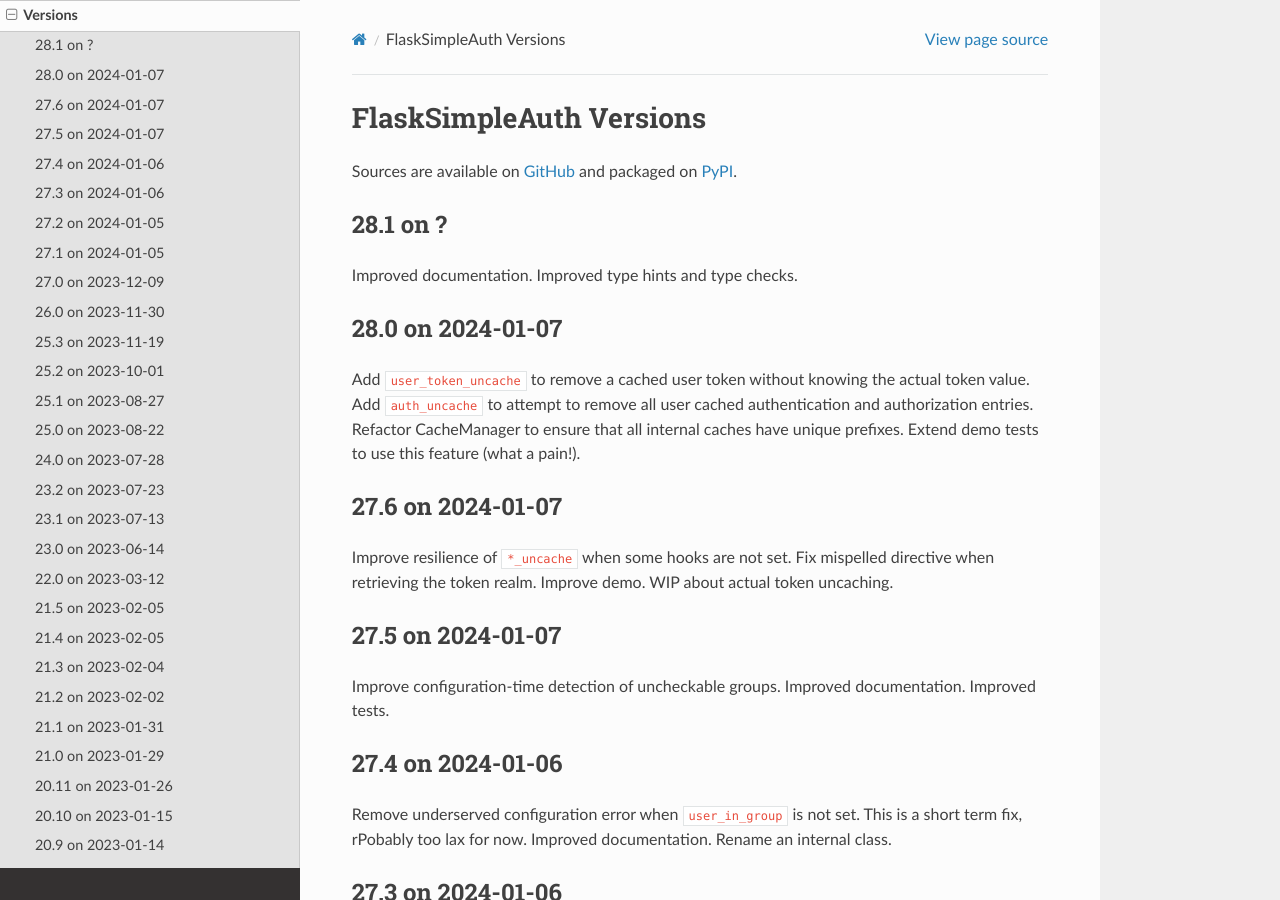
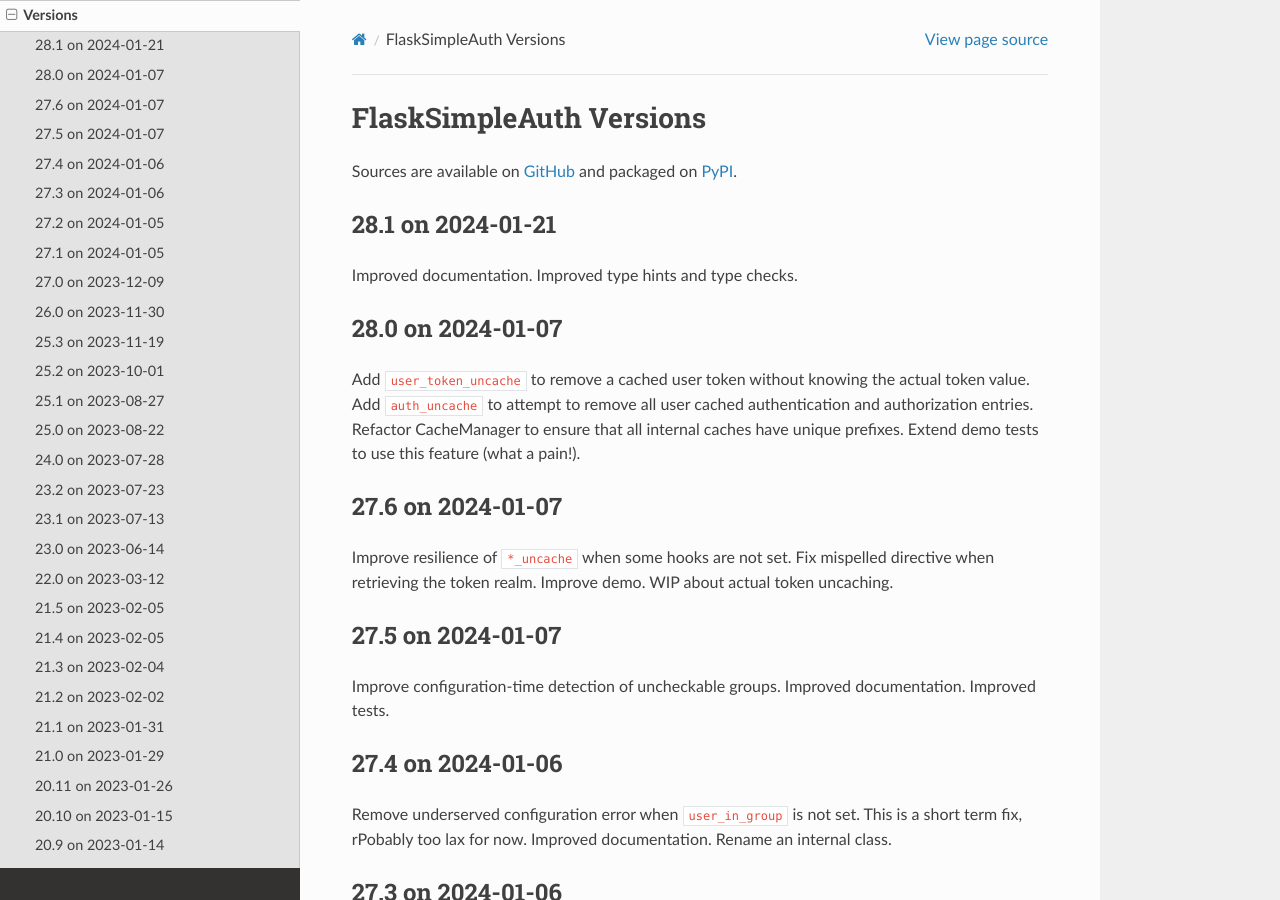
Before and after one commit to zx80/flask-simple-auth, a Sphinx documentation site: the page built from docs/VERSIONS.md, in a window 1280 px wide and 900 px high. Built offline with Sphinx 7.4.7 and the Read the Docs theme 2.0.0, drawn with Linux system fonts in a browser that asks for light colours; pages that are not in the unit, such as notebooks, are missing from menus.

Commit message:
will publish 28.1 today

```diff
--- a/docs/VERSIONS.md
+++ b/docs/VERSIONS.md
@@ -3,7 +3,7 @@
 Sources are available on [GitHub](https://github.com/zx80/flask-simple-auth)
 and packaged on [PyPI](https://pypi.org/project/FlaskSimpleAuth/).
 
-## 28.1 on ?
+## 28.1 on 2024-01-21
 
 Improved documentation.
 Improved type hints and type checks.
```
